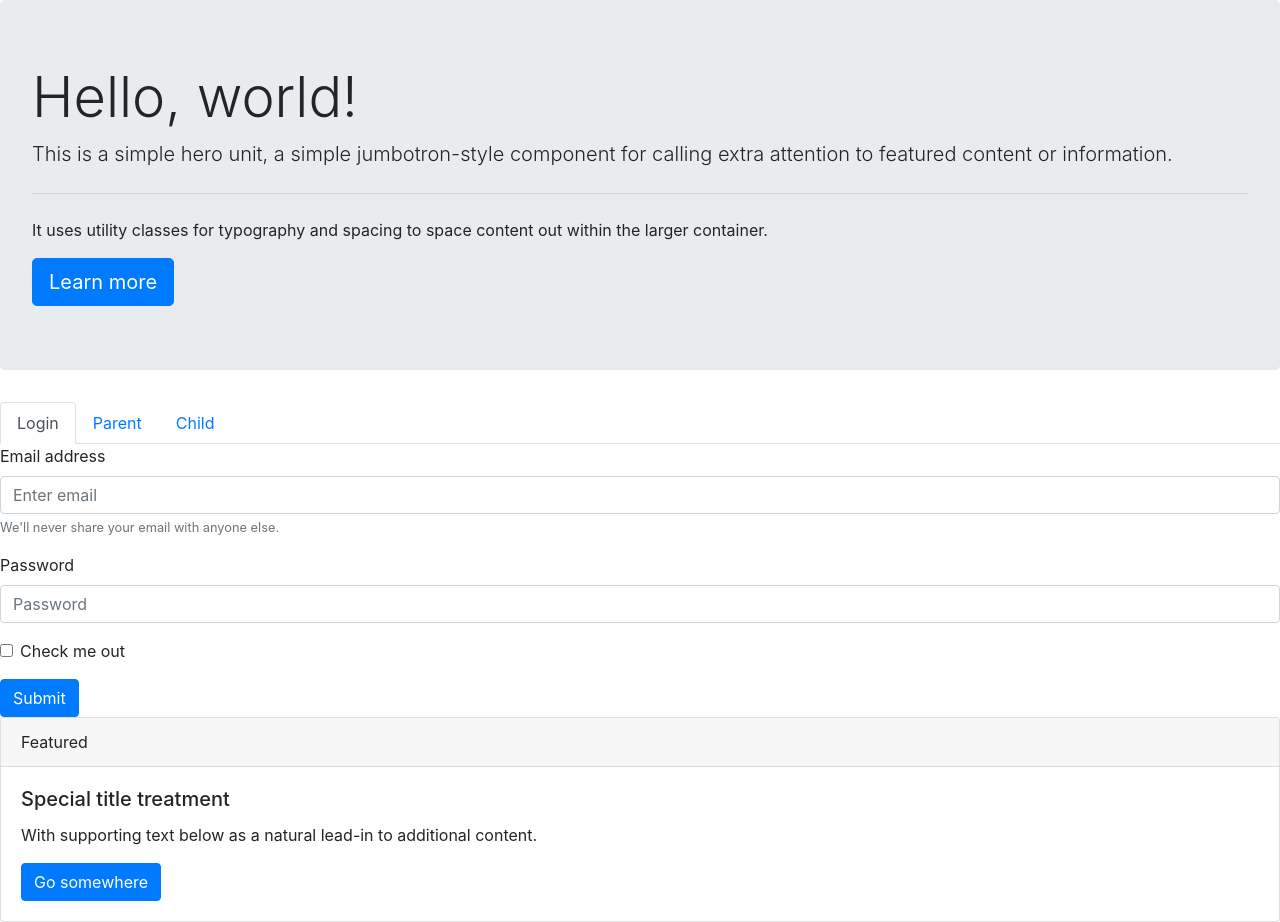
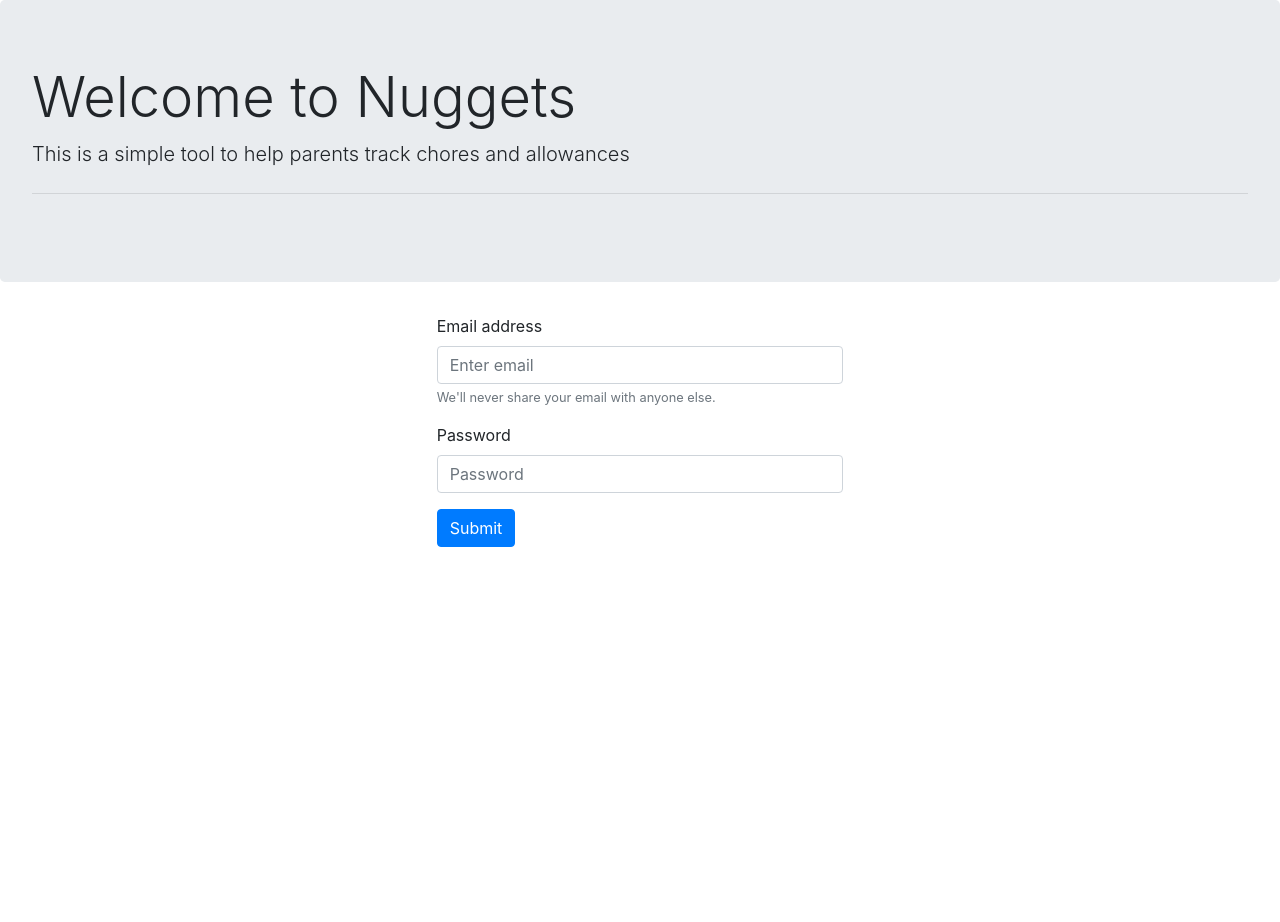
Before and after one commit to IssaIssa-Issa/Nuggets, a React (Create React App) app in the folder client/: page / in a window 1280 px wide. After the commit the page ends 800 px from the top, so only its background shows below. Built offline with nearby package versions, Linux system fonts and the light colour scheme.

Commit message:
cleaned up components

```diff
--- a/client/src/App.js
+++ b/client/src/App.js
@@ -3,8 +3,6 @@ import { BrowserRouter as Router, Route } from "react-router-dom";
 
 import './App.css';
 import Header from './Components/Header'
-import NavButtons from './Components/NavButtons';
-import Footer from './Components/Footer'
 import login from './Components/login'
 import ParentContainer from './Components/ParentContainer';
 import ChildContainer from './Components/ChildContainer'
@@ -15,13 +13,11 @@ function App() {
 <Header />
 <Router>
       <div>
-        <NavButtons />
         <Route exact path="/" component={login} />
         <Route exact path="/parent" component={ParentContainer} />
         <Route path="/child" component={ChildContainer} />
       </div>
     </Router>
-<Footer />
 </div>    );
 }
 
--- a/client/src/Components/Footer.js
+++ b/client/src/Components/Footer.js
@@ -2,14 +2,14 @@ import React from 'react'
 
 const Footer = () => {
     return (
-        <div class="card">
-  <div class="card-header">
+        <div className="card">
+  <div className="card-header">
     Featured
   </div>
-  <div class="card-body">
-    <h5 class="card-title">Special title treatment</h5>
-    <p class="card-text">With supporting text below as a natural lead-in to additional content.</p>
-    <a href="#" class="btn btn-primary">Go somewhere</a>
+  <div className="card-body">
+    <h5 className="card-title">Special title treatment</h5>
+    <p className="card-text">With supporting text below as a natural lead-in to additional content.</p>
+    <a href="#" className="btn btn-primary">Go somewhere</a>
   </div>
 </div>
     )
--- a/client/src/Components/Header.js
+++ b/client/src/Components/Header.js
@@ -2,12 +2,10 @@ import React from 'react'
 
 const Header = () => {
     return (
-<div class="jumbotron">
-  <h1 class="display-4">Hello, world!</h1>
-  <p class="lead">This is a simple hero unit, a simple jumbotron-style component for calling extra attention to featured content or information.</p>
-  <hr class="my-4"></hr>
-  <p>It uses utility classes for typography and spacing to space content out within the larger container.</p>
-  <a class="btn btn-primary btn-lg" href="#" role="button">Learn more</a>
+<div className="jumbotron">
+  <h1 className="display-4">Welcome to Nuggets</h1>
+  <p className="lead">This is a simple tool to help parents track chores and allowances</p>
+  <hr className="my-4"></hr>
 </div>
     )
 }
--- a/client/src/Components/KidCard.js
+++ b/client/src/Components/KidCard.js
@@ -2,14 +2,24 @@ import React from 'react'
 
 const KidCard = () => {
     return(
-        <div className="card" style={{width: "18rem"}}>
+
+      <div class="row">
+      <div class="col-md-4"></div>
+      <div class="col-md-4">
+      <div className="card" style={{width: "18rem"}}>
   <img src="..." className="card-img-top" alt="..."></img>
   <div className="card-body">
-    <h5 className="card-title">Card title</h5>
-    <p className="card-text">Some quick example text to build on the card title and make up the bulk of the card's content.</p>
-    <a href="#" className="btn btn-primary">Go somewhere</a>
+    <h5 className="card-title child_Name">Ben</h5>
+    <h4 className="card-text">Balance</h4>
+    <h3 className="card-text child_balance">$10</h3>
   </div>
+
 </div>
+
+</div>
+<div class="col-md-4"></div>
+</div>
+
     )
 }
 
--- a/client/src/Components/ParentContainer.js
+++ b/client/src/Components/ParentContainer.js
@@ -6,7 +6,9 @@ const ParentContainer = () => {
 return(
 <div>
     <KidCard />
-    <KidCard />
+    <br></br>
+    <br></br>
+    <br></br>
     <PendingTranList />
 </div>
 )
--- a/client/src/Components/PendingTranList.js
+++ b/client/src/Components/PendingTranList.js
@@ -1,37 +1,55 @@
 import React from 'react'
 
 const PendingTranList = () => {
-    return(
-        <table class="table">
+  return (
+    <>
+      <div class="col-md-8 offset-md-2">
+        <table className="table">
           <thead>
             <tr>
-      <th scope="col">#</th>
-      <th scope="col">First</th>
-      <th scope="col">Last</th>
-      <th scope="col">Handle</th>
+              <th scope="col">ID</th>
+              <th scope="col">Date</th>
+              <th scope="col">Child</th>
+              <th scope="col">Chore</th>
+              <th scope="col">Amount</th>
+              <th scope="col">Status</th>
             </tr>
           </thead>
           <tbody>
             <tr>
-      <th scope="row">1</th>
-      <td>Mark</td>
-      <td>Otto</td>
-      <td>@mdo</td>
+              <td>1</td>
+              <td>3/1/2020</td>
+              <td>Jack</td>
+              <td>Empty Dishwaser</td>
+              <td>$1.00</td>
+              <td>Pending</td>
+              <td scope="col"><button type="button" className="btn btn-success">Approve</button></td>
+              <td scope="col"><button type="button" className="btn btn-danger">Try Again</button></td>
             </tr>
             <tr>
-      <th scope="row">2</th>
-      <td>Jacob</td>
-      <td>Thornton</td>
-      <td>@fat</td>
+              <td>2</td>
+              <td>3/2/2020</td>
+              <td>Ben</td>
+              <td>Take our Trash</td>
+              <td>$2.00</td>
+              <td>Pending</td>
+              <td scope="col"><button type="button" className="btn btn-success">Approve</button></td>
+              <td scope="col"><button type="button" className="btn btn-danger">Try Again</button></td>
             </tr>
             <tr>
-      <th scope="row">3</th>
-      <td>Larry</td>
-      <td>the Bird</td>
-      <td>@twitter</td>
+              <td>3</td>
+              <td>3/3/2020</td>
+              <td>Jack</td>
+              <td>Vacuum</td>
+              <td>$1.00</td>
+              <td>Pending</td>
+              <td scope="col"><button type="button" className="btn btn-success">Approve</button></td>
+              <td scope="col"><button type="button" className="btn btn-danger">Try Again</button></td>
             </tr>
           </tbody>
         </table>
+      </div>
+    </>
   )
 }
 
--- a/client/src/Components/login.js
+++ b/client/src/Components/login.js
@@ -3,20 +3,23 @@ import React from 'react'
 const Login = () => {
 return(
     <form>
-  <div class="form-group">
+  <div class="row">
+    <div class="col-md-4"></div>
+    <div class="col-md-4">
+  <div className="form-group">
     <label for="exampleInputEmail1">Email address</label>
-    <input type="email" class="form-control" id="exampleInputEmail1" aria-describedby="emailHelp" placeholder="Enter email"></input>
-    <small id="emailHelp" class="form-text text-muted">We'll never share your email with anyone else.</small>
+    <input type="email" className="form-control" id="exampleInputEmail1" aria-describedby="emailHelp" placeholder="Enter email"></input>
+    <small id="emailHelp" className="form-text text-muted">We'll never share your email with anyone else.</small>
   </div>
-  <div class="form-group">
+  <div className="form-group">
     <label for="exampleInputPassword1">Password</label>
-    <input type="password" class="form-control" id="exampleInputPassword1" placeholder="Password"></input>
+    <input type="password" className="form-control" id="exampleInputPassword1" placeholder="Password"></input>
   </div>
-  <div class="form-group form-check">
-    <input type="checkbox" class="form-check-input" id="exampleCheck1"></input>
-    <label class="form-check-label" for="exampleCheck1">Check me out</label>
+
+  <button type="submit" className="btn btn-primary">Submit</button>
   </div>
-  <button type="submit" class="btn btn-primary">Submit</button>
+  <div class="col-md-4"></div>
+  </div>
 </form>
 )}
 
```
Lines whose indentation alone changed are shown as unchanged.
